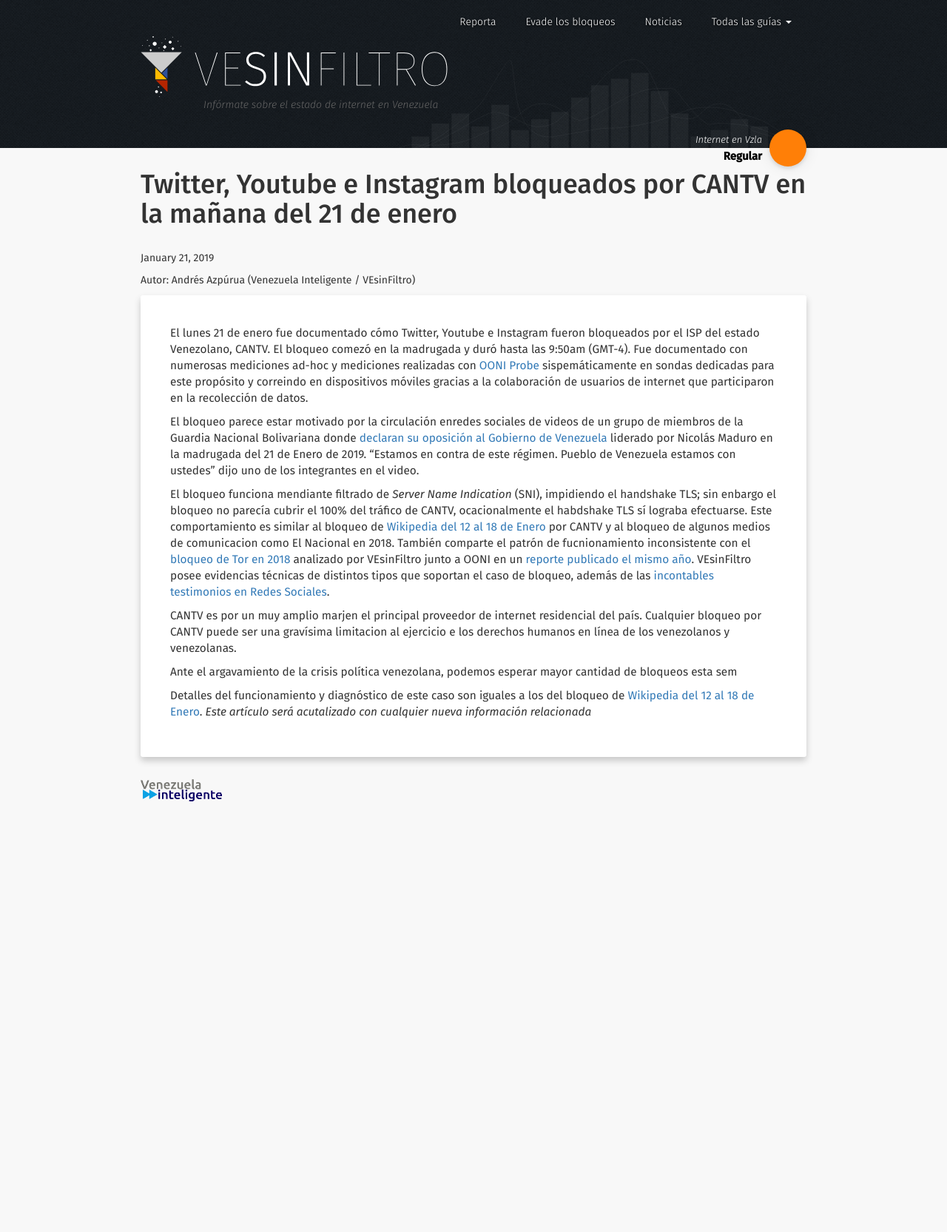
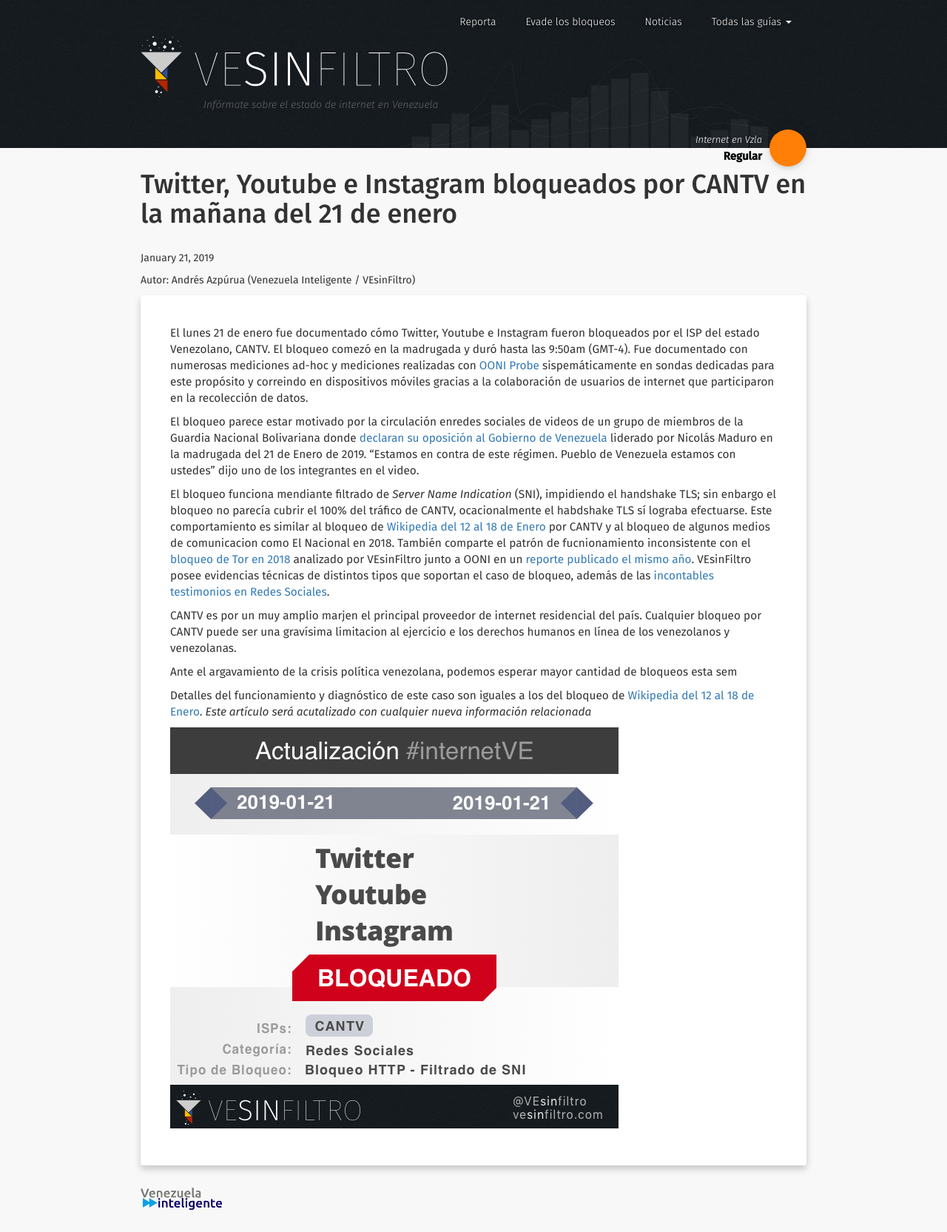
Before and after one commit to VEinteligente/VESinFiltro, a Jekyll site: the page built from _noticias/2019-01-21-RRSS_bloqueadas.md, in a window 1280 px wide. Shown: the whole page at 74% size. Built offline with Jekyll 4.4.1, drawn with Linux system fonts in a browser that asks for light colours; nearby versions of some CDN libraries; before the commit the page ends 1113 px from its top, so only the background shows below that.

Commit message:
Img blocked RRSS jan21

```diff
--- a/_noticias/2019-01-21-RRSS_bloqueadas.md
+++ b/_noticias/2019-01-21-RRSS_bloqueadas.md
@@ -6,7 +6,7 @@
 permalink: /noticias/twitter_youtube_instagram_2019-01/
 date:   2019-01-21 14:30:00 -0400
 categories: bloqueos
-image: no
+image: /res/post_img/2019-01-21-RRSS.png
 author: "Andrés Azpúrua (Venezuela Inteligente / VEsinFiltro)"
 ---
 
@@ -22,3 +22,5 @@
 Ante el argavamiento de la crisis política venezolana, podemos esperar mayor cantidad de bloqueos esta sem
 
 Detalles del funcionamiento y diagnóstico de este caso son iguales a los del bloqueo de [Wikipedia del 12 al 18 de Enero](http://vesinfiltro.com/noticias/wikipedia_2019-01/). *Este artículo será acutalizado con cualquier nueva información relacionada*
+
+![Cover image](/res/post_img/2019-01-21-RRSS.png)
```
Also changed, not shown: res/post_img/2019-01-21-RRSS.png (added).
